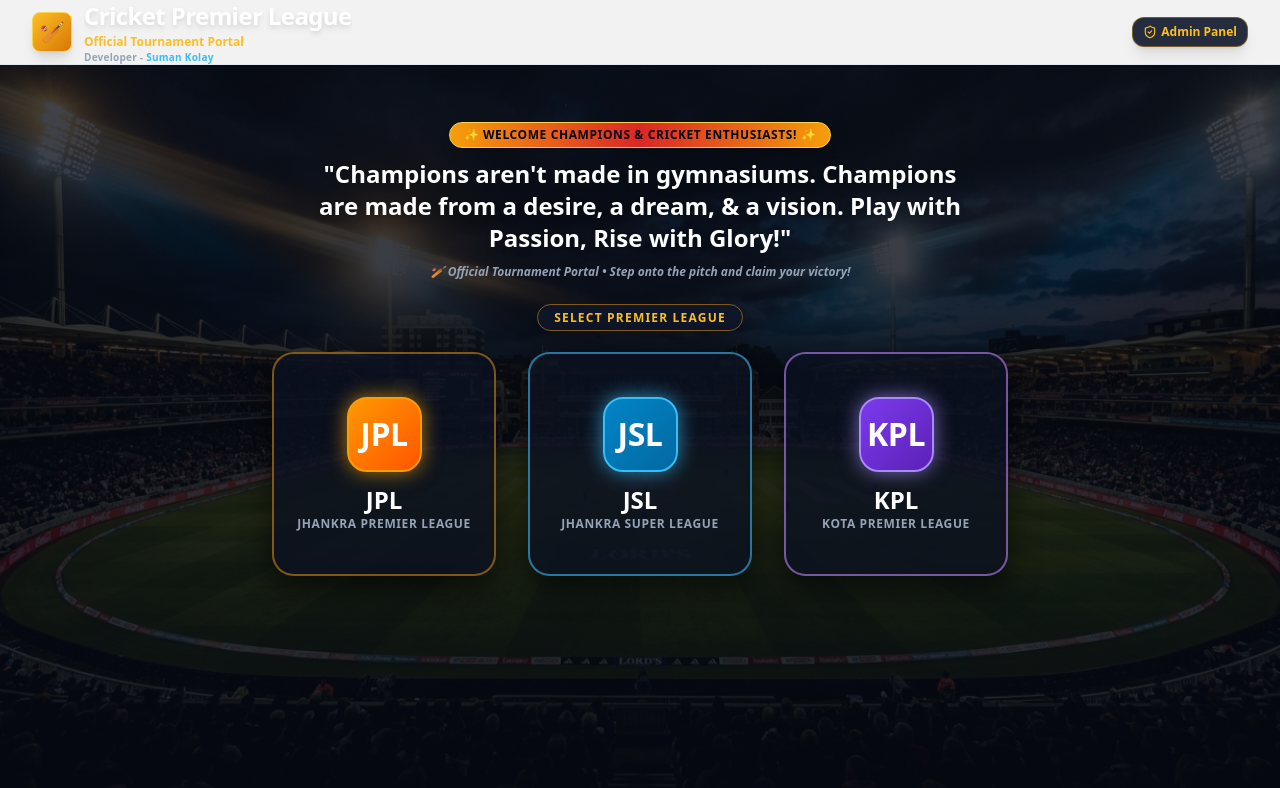
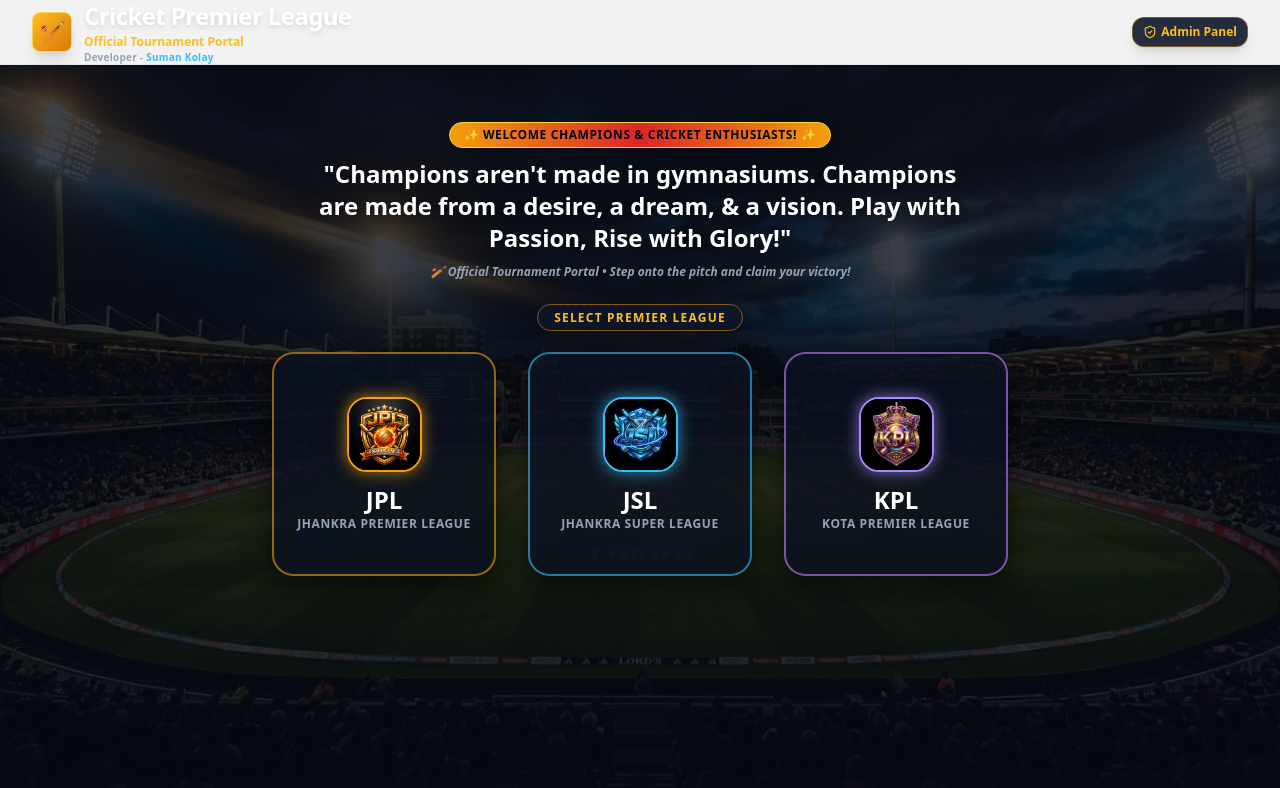
Before and after one commit to bakolaypan-del/Cricket-Premier-League, a plain HTML site: page index.html in a window 1280 px wide. Shown: the top 788 px of the page. Drawn offline with nearby package versions, Linux system fonts and the light colour scheme.

Commit message:
Use 3 stylish logo graphics for JPL, JSL and KPL category square boxes and headers

```diff
--- a/css/styles.css
+++ b/css/styles.css
@@ -104,50 +104,44 @@ body {
   border-color: var(--brand-gold);
 }
 
-.category-logo-badge {
-  width: 38px;
-  height: 38px;
-  border-radius: 0.6rem;
-  display: flex;
-  align-items: center;
-  justify-content: center;
-  font-size: 1rem;
-  font-weight: 900;
-  letter-spacing: -0.5px;
-  box-shadow: 0 4px 14px rgba(0, 0, 0, 0.4);
-  margin-bottom: 0.25rem;
+/* STYLISH LOGO IMAGES FOR JPL, JSL, KPL */
+.category-stylish-logo-img {
+  width: 42px;
+  height: 42px;
+  border-radius: 0.65rem;
+  object-fit: cover;
+  margin-bottom: 0.3rem;
   flex-shrink: 0;
+  box-shadow: 0 4px 14px rgba(0, 0, 0, 0.5);
+  transition: transform 0.25s ease;
 }
 
 @media (min-width: 640px) {
-  .category-logo-badge {
+  .category-stylish-logo-img {
     width: 75px;
     height: 75px;
     border-radius: 1.25rem;
-    font-size: 2rem;
     margin-bottom: 0.75rem;
   }
 }
 
-.logo-jpl {
-  background: linear-gradient(135deg, #FF9900 0%, #FF5500 100%);
-  color: #FFFFFF;
-  border: 2px solid #F59E0B;
-  box-shadow: 0 0 20px rgba(245, 158, 11, 0.7);
+.square-category-box:hover .category-stylish-logo-img {
+  transform: scale(1.08);
 }
 
-.logo-jsl {
-  background: linear-gradient(135deg, #0284C7 0%, #0369A1 100%);
-  color: #FFFFFF;
-  border: 2px solid #38BDF8;
-  box-shadow: 0 0 20px rgba(56, 189, 248, 0.7);
+.logo-border-jpl {
+  border: 2px solid #F59E0B;
+  box-shadow: 0 0 16px rgba(245, 158, 11, 0.7);
 }
 
-.logo-kpl {
-  background: linear-gradient(135deg, #7C3AED 0%, #5B21B6 100%);
-  color: #FFFFFF;
+.logo-border-jsl {
+  border: 2px solid #38BDF8;
+  box-shadow: 0 0 16px rgba(56, 189, 248, 0.7);
+}
+
+.logo-border-kpl {
   border: 2px solid #A78BFA;
-  box-shadow: 0 0 20px rgba(167, 139, 250, 0.7);
+  box-shadow: 0 0 16px rgba(167, 139, 250, 0.7);
 }
 
 /* JSL Ultra-Compact Header Strip - Night Stadium Glass */
@@ -245,7 +239,7 @@ body {
   }
 }
 
-/* Modal Overlay & Mobile Fit - Concept 4 Night Stadium Glass */
+/* Modal Overlay & Mobile Fit */
 .modal-overlay {
   background: rgba(3, 7, 18, 0.88);
   backdrop-filter: blur(12px);
--- a/js/app.js
+++ b/js/app.js
@@ -1,4 +1,4 @@
-// Core Application Router & Registration Portal (Developer: Suman Kolay - Concept 4 Neon Glassmorphism)
+// Core Application Router & Registration Portal (Developer: Suman Kolay - 3 Stylish Logos Release)
 
 import { store } from './store.js';
 import { exportPlayersToCSV, exportTeamsToCSV, exportPlayersToPDF, printDigitalPass } from './export.js';
@@ -74,7 +74,7 @@ function compressImage(file, maxWidth = 250, maxHeight = 250, quality = 0.65) {
   });
 }
 
-// --- UPPER HEADER (CONCEPT 4 NEON GLASS) ---
+// --- UPPER HEADER ---
 function renderNavbar() {
   const navbarEl = document.getElementById('app-navbar');
   if (!navbarEl) return;
@@ -109,7 +109,7 @@ function renderNavbar() {
   if (window.lucide) window.lucide.createIcons();
 }
 
-// --- MOBILE STICKY BOTTOM BAR (CONCEPT 4 NEON GLASS) ---
+// --- MOBILE STICKY BOTTOM BAR ---
 function renderMobileBottomNav() {
   const bottomNavEl = document.getElementById('mobile-bottom-nav');
   if (!bottomNavEl) return;
@@ -160,7 +160,7 @@ function renderCurrentView() {
   if (window.lucide) window.lucide.createIcons();
 }
 
-// --- FIRST PAGE LANDING (CONCEPT 4 NEON GLASSMORPHISM NIGHT) ---
+// --- FIRST PAGE LANDING (WITH 3 STYLISH LOGOS FOR JPL, JSL, KPL) ---
 function renderFirstPageLanding(containerEl) {
   containerEl.innerHTML = `
     <div class="min-h-[50vh] flex flex-col items-center justify-center space-y-4 sm:space-y-6 animate-fade-in py-2 sm:py-6">
@@ -187,26 +187,26 @@ function renderFirstPageLanding(containerEl) {
         </span>
       </div>
 
-      <!-- 3 CATEGORY SQUARE BOXES IN A SINGLE HORIZONTAL ROW (grid-cols-3) -->
+      <!-- 3 CATEGORY SQUARE BOXES WITH 3 STYLISH LOGO IMAGES (grid-cols-3) -->
       <div class="grid grid-cols-3 gap-2 sm:gap-6 md:gap-8 w-full max-w-3xl px-2 sm:px-4">
 
-        <!-- JPL SQUARE BOX -->
-        <div id="btn-click-jpl" class="square-category-box group border-amber-500/50">
-          <div class="category-logo-badge logo-jpl">JPL</div>
+        <!-- JPL STYLISH SQUARE BOX -->
+        <div id="btn-click-jpl" class="square-category-box group border-amber-500/60">
+          <img src="assets/jpl_logo.jpg" alt="JPL Logo" class="category-stylish-logo-img logo-border-jpl" />
           <h3 class="text-[11px] sm:text-2xl font-black text-white group-hover:text-amber-400 transition-colors">JPL</h3>
           <p class="text-[8px] sm:text-xs font-bold text-slate-400 uppercase tracking-wider hidden sm:block">Jhankra Premier League</p>
         </div>
 
-        <!-- JSL SQUARE BOX -->
+        <!-- JSL STYLISH SQUARE BOX -->
         <div id="btn-click-jsl" class="square-category-box group border-sky-400/60">
-          <div class="category-logo-badge logo-jsl">JSL</div>
+          <img src="assets/jsl_logo.jpg" alt="JSL Logo" class="category-stylish-logo-img logo-border-jsl" />
           <h3 class="text-[11px] sm:text-2xl font-black text-white group-hover:text-sky-400 transition-colors">JSL</h3>
           <p class="text-[8px] sm:text-xs font-bold text-slate-400 uppercase tracking-wider hidden sm:block">Jhankra Super League</p>
         </div>
 
-        <!-- KPL SQUARE BOX -->
+        <!-- KPL STYLISH SQUARE BOX -->
         <div id="btn-click-kpl" class="square-category-box group border-purple-400/60">
-          <div class="category-logo-badge logo-kpl">KPL</div>
+          <img src="assets/kpl_logo.jpg" alt="KPL Logo" class="category-stylish-logo-img logo-border-kpl" />
           <h3 class="text-[11px] sm:text-2xl font-black text-white group-hover:text-purple-400 transition-colors">KPL</h3>
           <p class="text-[8px] sm:text-xs font-bold text-slate-400 uppercase tracking-wider hidden sm:block">Kota Premier League</p>
         </div>
@@ -216,13 +216,13 @@ function renderFirstPageLanding(containerEl) {
     </div>
   `;
 
-  document.getElementById('btn-click-jpl')?.addEventListener('click', () => openComingSoonModal('JPL', 'Jhankra Premier League'));
-  document.getElementById('btn-click-kpl')?.addEventListener('click', () => openComingSoonModal('KPL', 'Kota Premier League'));
+  document.getElementById('btn-click-jpl')?.addEventListener('click', () => openComingSoonModal('JPL', 'Jhankra Premier League', 'assets/jpl_logo.jpg'));
+  document.getElementById('btn-click-kpl')?.addEventListener('click', () => openComingSoonModal('KPL', 'Kota Premier League', 'assets/kpl_logo.jpg'));
   document.getElementById('btn-click-jsl')?.addEventListener('click', () => navigate('jsl-hub'));
 }
 
-// --- COMING SOON MODAL (CONCEPT 4 NEON GLASS) ---
-function openComingSoonModal(code, title) {
+// --- COMING SOON MODAL WITH STYLISH LOGOS ---
+function openComingSoonModal(code, title, logoPath) {
   const modalHtml = `
     <div id="coming-soon-modal" class="fixed inset-0 z-50 modal-overlay flex items-center justify-center p-3">
       <div class="bg-slate-900/95 backdrop-blur-2xl max-w-xs w-full p-4 text-center relative space-y-3 animate-fade-in rounded-2xl shadow-2xl border ${code === 'JPL' ? 'border-amber-400/60' : 'border-purple-400/60'}">
@@ -230,9 +230,7 @@ function openComingSoonModal(code, title) {
           <i data-lucide="x" class="w-4 h-4"></i>
         </button>
 
-        <div class="w-12 h-12 rounded-xl mx-auto ${code === 'JPL' ? 'logo-jpl' : 'logo-kpl'} flex items-center justify-center font-black text-xl shadow-md">
-          ${code}
-        </div>
+        <img src="${logoPath}" class="w-14 h-14 rounded-xl mx-auto border-2 ${code === 'JPL' ? 'border-amber-400' : 'border-purple-400'} shadow-lg object-cover" />
 
         <div>
           <h3 class="text-lg font-black text-white">${title}</h3>
@@ -260,7 +258,7 @@ function openComingSoonModal(code, title) {
   document.getElementById('ok-cs-btn')?.addEventListener('click', removeModal);
 }
 
-// --- JSL HUB (CONCEPT 4 NEON GLASS + 3 HORIZONTAL COLUMNS BELOW) ---
+// --- JSL HUB (WITH STYLISH JSL LOGO) ---
 function renderJSLHub(containerEl) {
   const teams = store.getTeams();
   const players = store.getPlayers();
@@ -279,12 +277,10 @@ function renderJSLHub(containerEl) {
         </span>
       </div>
 
-      <!-- ULTRA-COMPACT JSL HEADER POSTER STRIP (CONCEPT 4 NEON GLASS) -->
+      <!-- ULTRA-COMPACT JSL HEADER POSTER STRIP WITH STYLISH JSL LOGO -->
       <div class="jsl-header-strip p-2.5 space-y-1.5">
-        <div class="flex items-center gap-2">
-          <div class="w-8 h-8 rounded bg-gradient-to-b from-blue-600 to-red-600 flex items-center justify-center text-white font-black text-xs shadow-lg flex-shrink-0 border border-blue-400">
-            JSL
-          </div>
+        <div class="flex items-center gap-2.5">
+          <img src="assets/jsl_logo.jpg" alt="JSL Logo" class="w-9 h-9 rounded-lg object-cover border-2 border-sky-400 shadow-lg flex-shrink-0" />
           <div>
             <div class="jsl-poster-title-navy">JHANKRA <span class="jsl-poster-title-red">SUPER LEAGUE</span></div>
             <div class="text-[8px] font-bold text-slate-400 uppercase">8 TEAM TOURNAMENT • 29-31 AUG 2026 @ JHANKRA SCHOOL GROUND</div>
@@ -364,7 +360,7 @@ function renderJSLHub(containerEl) {
   document.getElementById('open-players-modal-btn')?.addEventListener('click', () => openRegisteredPlayersModal(players));
 }
 
-// --- REGISTERED TEAMS MODAL WITH SEARCH OPTION (CONCEPT 4 NEON GLASS) ---
+// --- REGISTERED TEAMS MODAL WITH SEARCH OPTION ---
 function openRegisteredTeamsModal(allTeams) {
   let filteredTeams = [...allTeams];
 
@@ -442,7 +438,7 @@ function openRegisteredTeamsModal(allTeams) {
   });
 }
 
-// --- REGISTERED PLAYERS MODAL WITH SEARCH OPTION & DOWNLOAD PDF BUTTON (CONCEPT 4 NEON GLASS) ---
+// --- REGISTERED PLAYERS MODAL WITH SEARCH OPTION & DOWNLOAD PDF BUTTON ---
 function openRegisteredPlayersModal(allPlayers) {
   let filteredPlayers = [...allPlayers];
 
@@ -540,7 +536,7 @@ function openRegisteredPlayersModal(allPlayers) {
   });
 }
 
-// --- RENDER PLAYER CARDS (CONCEPT 4 NEON GLASS) ---
+// --- RENDER PLAYER CARDS ---
 function renderPlayerCardsWithSerial(playersList) {
   return playersList.map((p, idx) => {
     const serialNum = p.serialNo || (idx + 1);
@@ -581,7 +577,7 @@ function renderPlayerCardsWithSerial(playersList) {
   }).join('');
 }
 
-// --- FULL PLAYER PROFILE MODAL (CONCEPT 4 NEON GLASS) ---
+// --- FULL PLAYER PROFILE MODAL ---
 function openFullPlayerProfileModal(player) {
   if (!player) return;
   const isApproved = player.paymentStatus === 'APPROVED';
```
Also changed, not shown: assets/jpl_logo.jpg (added), assets/jsl_logo.jpg (added), assets/kpl_logo.jpg (added).
